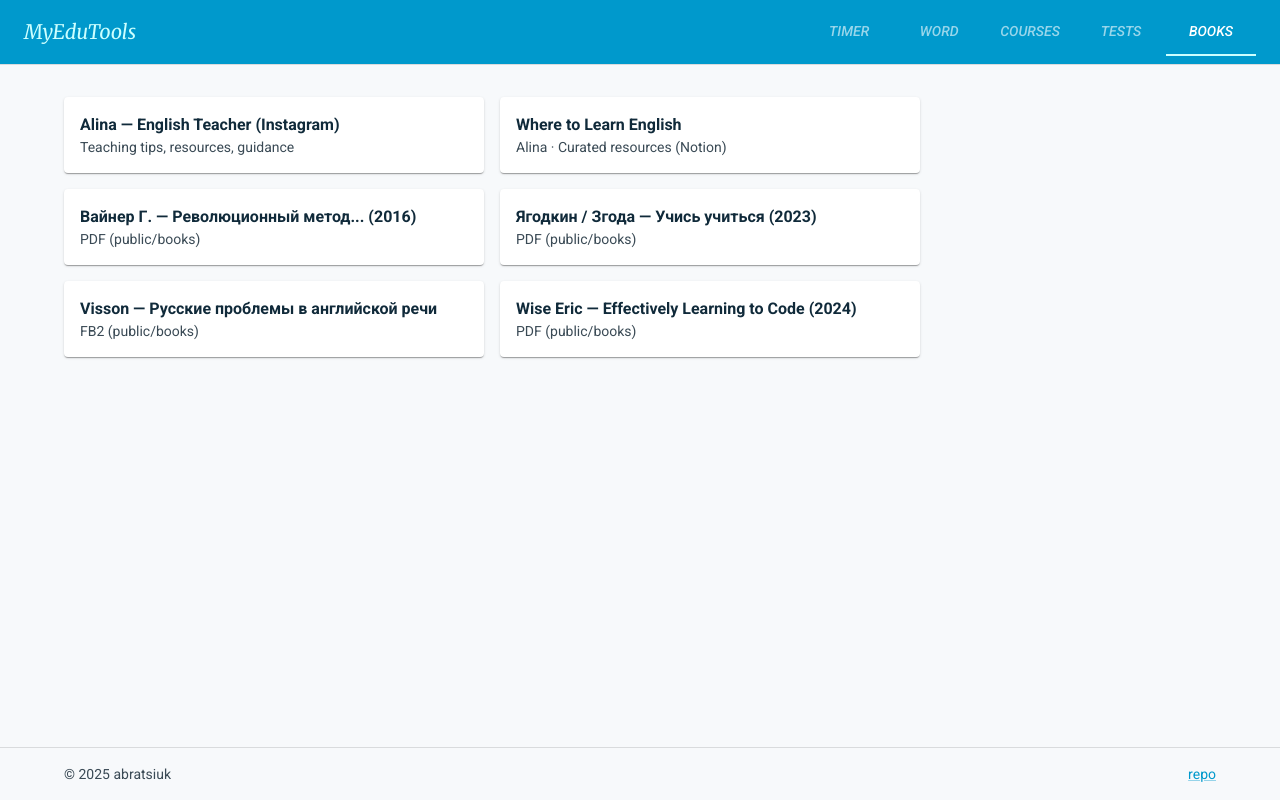
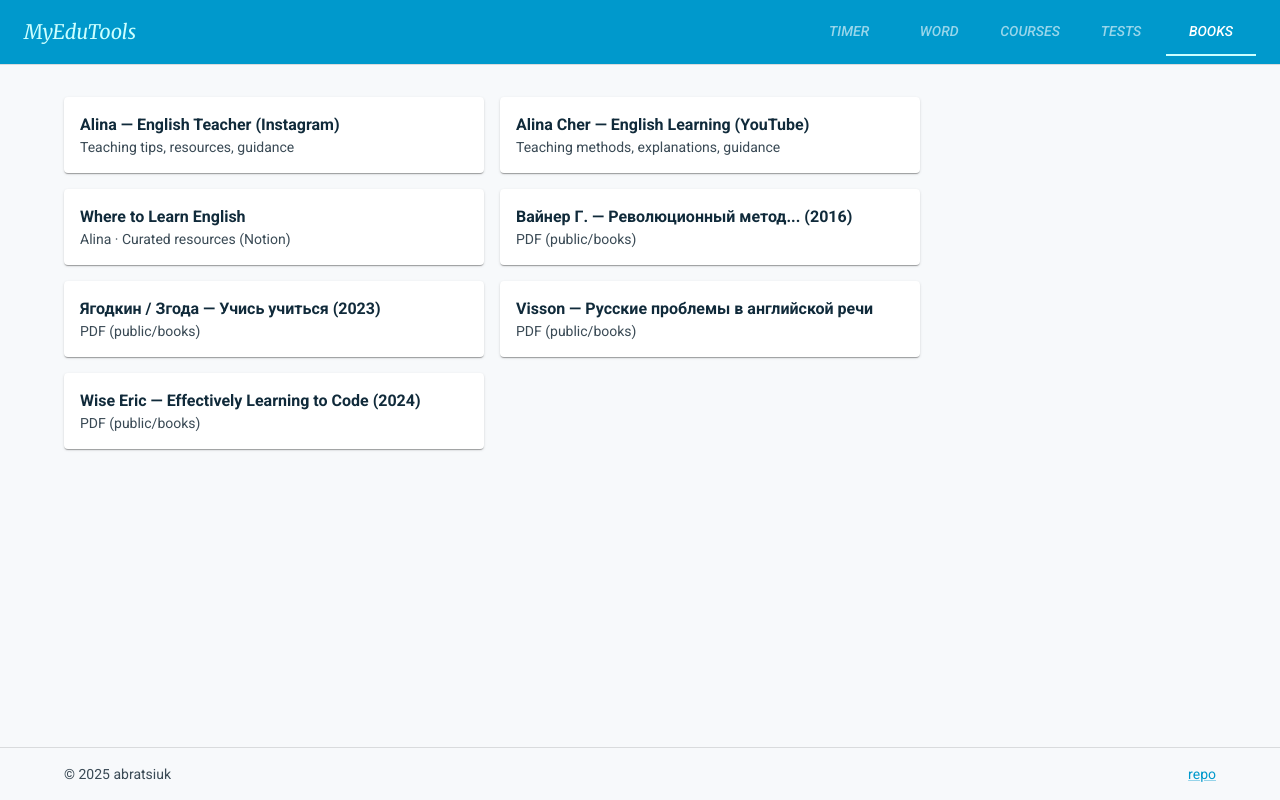
Before and after one commit to abratsiuk/my_edu_tools, a React (Vite) app: page /#/word in a window 1280 px wide. Both pictures are taken after a click on the tab "BOOKS". Built offline with nearby package versions, Linux system fonts and the light colour scheme.

Commit message:
add resources

```diff
--- a/src/pages/BooksPage.tsx
+++ b/src/pages/BooksPage.tsx
@@ -19,6 +19,11 @@
         href: 'https://www.instagram.com/alliengll/',
     },
     {
+        title: 'Alina Cher — English Learning (YouTube)',
+        subtitle: 'Teaching methods, explanations, guidance',
+        href: 'https://www.youtube.com/@AlinaCherBlog',
+    },
+    {
         title: 'Where to Learn English',
         subtitle: 'Alina · Curated resources (Notion)',
         href: 'https://battle-college-0d5.notion.site/f631ba49302a49cb8bb4e92e7c16a5f7',
@@ -35,8 +40,8 @@
     },
     {
         title: 'Visson — Русские проблемы в английской речи',
-        subtitle: 'FB2 (public/books)',
-        href: fileHref('visson-russkie-problemy.fb2'),
+        subtitle: 'PDF (public/books)',
+        href: fileHref('visson-russkie-problemy.pdf'),
     },
     {
         title: 'Wise Eric — Effectively Learning to Code (2024)',
```
